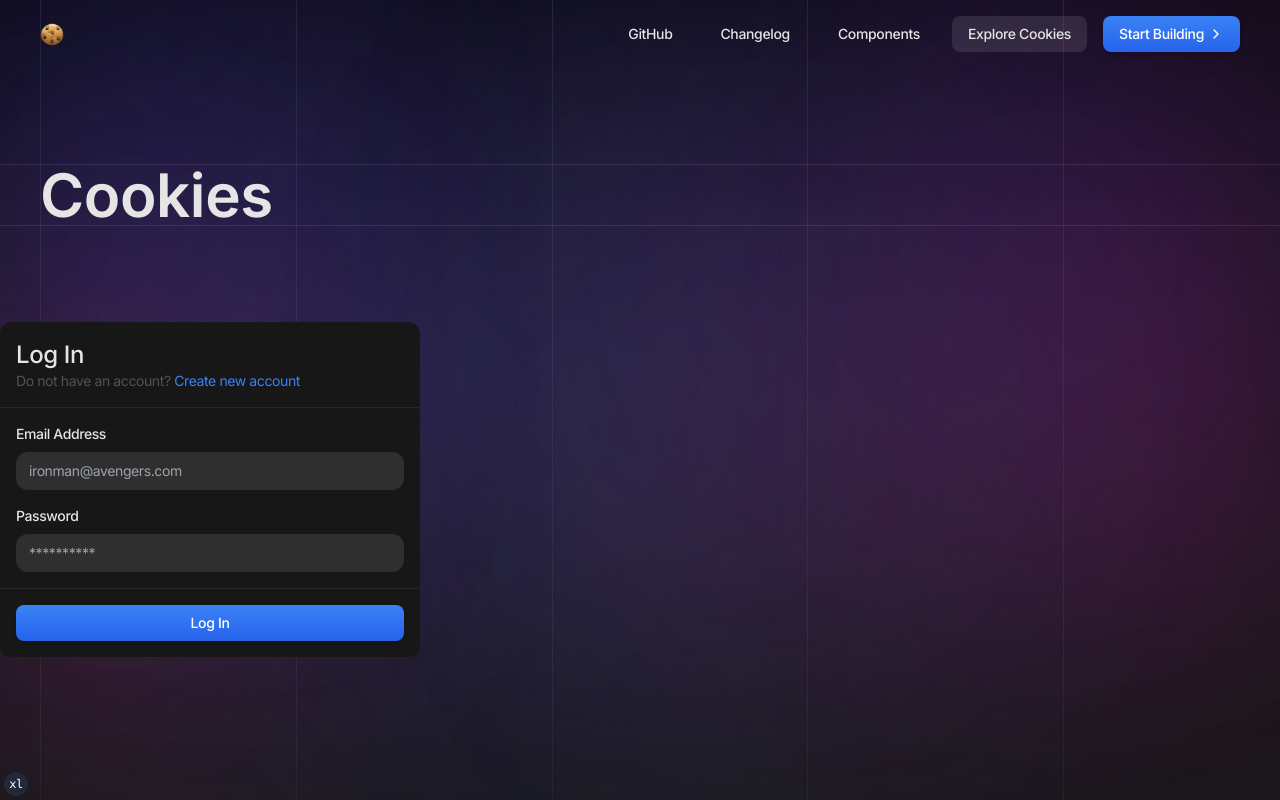
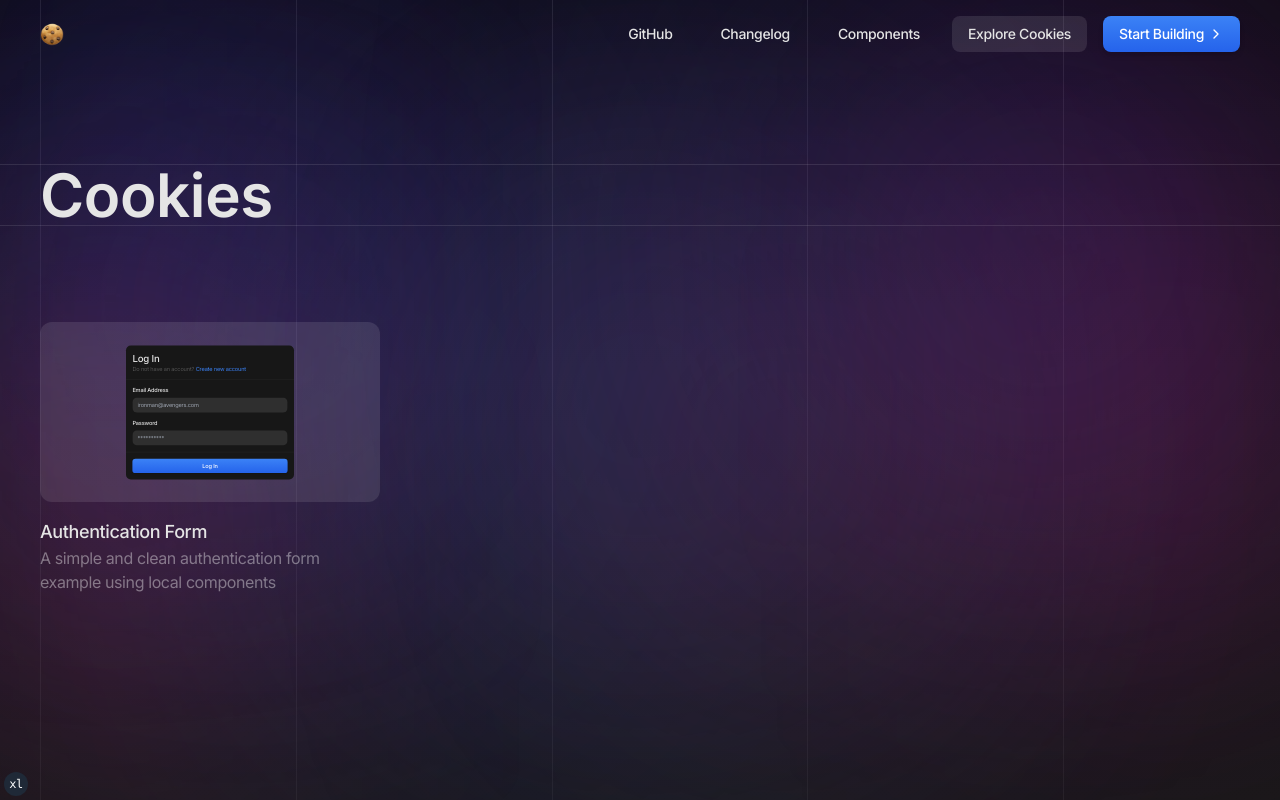
Before and after one commit to with-tw/cookies, a Next.js app: page /cookies in a window 1280 px wide. Built offline with nearby package versions, Linux system fonts and the light colour scheme; no server answers.

Commit message:
🍪 Add authentication-form to cookies

```diff
--- /dev/null
+++ b/app/cookies/(cookies-docs)/authentication-form/page.mdx
@@ -0,0 +1,3 @@
+import { AuthenticationFormExample } from '@/app/cookies/common/examples/authentication-form-example.tsx';
+
+{/* <AuthenticationFormExample /> */}
--- /dev/null
+++ b/app/cookies/(cookies-docs)/layout.tsx
@@ -0,0 +1,16 @@
+import { ResponsiveControl } from '@/components/layouts/responsive-control';
+import { ReactNode } from 'react';
+
+export default function CookiesDocsLayout({
+  children,
+}: {
+  children: ReactNode;
+}) {
+  return (
+    <div className="cookies-docs-layout markdown-content">
+      <ResponsiveControl className="relative">
+        <div className="w-[800px] max-xl:w-full">{children}</div>
+      </ResponsiveControl>
+    </div>
+  );
+}
--- /dev/null
+++ b/app/cookies/common/cookies-list.tsx
@@ -0,0 +1,23 @@
+import { ReactNode } from 'react';
+import { AuthenticationFormExample } from './examples/authentication-form-example';
+
+export type CookiesListItemType = {
+  name: string;
+  description: string;
+  path: string;
+  render: ReactNode;
+};
+
+export const CookiesList: CookiesListItemType[] = [
+  {
+    name: 'Authentication Form',
+    description:
+      'A simple and clean authentication form example using local components',
+    path: '/cookies/authentication-form',
+    render: (
+      <div className="scale-[40%]">
+        <AuthenticationFormExample />
+      </div>
+    ),
+  },
+];
--- /dev/null
+++ b/app/cookies/common/examples/authentication-form-example.tsx
@@ -0,0 +1,3 @@
+import AuthenticationForm from '@/components/cookies/authentication-form';
+
+export const AuthenticationFormExample = () => <AuthenticationForm />;
--- a/app/cookies/page.tsx
+++ b/app/cookies/page.tsx
@@ -1,6 +1,7 @@
-import AuthenticationForm from '@/components/cookies/authentication-form';
 import { PageHeader } from '@/components/layouts/page-header';
 import { ResponsiveControl } from '@/components/layouts/responsive-control';
+import { ComponentBlock } from '@/components/website/component-block';
+import { CookiesList, CookiesListItemType } from './common/cookies-list';
 
 export default function CookiesPage() {
   return (
@@ -11,7 +12,17 @@ export default function CookiesPage() {
         </ResponsiveControl>
       </PageHeader>
       <div className="cookies-list-container mt-12">
-        <AuthenticationForm />
+        <ResponsiveControl className="grid grid-cols-3 gap-6 gap-y-16 max-xl:grid-cols-2 max-md:grid-cols-1">
+          {CookiesList.map((component: CookiesListItemType, index: number) => {
+            return (
+              <ComponentBlock
+                key={index}
+                componentData={component}
+                animationThreshold={index}
+              />
+            );
+          })}
+        </ResponsiveControl>
       </div>
     </div>
   );
--- a/components/website/component-block.tsx
+++ b/components/website/component-block.tsx
@@ -16,7 +16,20 @@ export interface ComponentBlockProps
 }
 
 export const ComponentBlock = forwardRef<HTMLDivElement, ComponentBlockProps>(
-  ({ className, componentData, animationThreshold = 1, ...args }, ref) => {
+  (
+    {
+      className,
+      componentData: {
+        name: componentName,
+        description: componentDescription,
+        path: componentPath,
+        render: componentRender = null,
+      },
+      animationThreshold = 1,
+      ...args
+    },
+    ref,
+  ) => {
     return (
       <motion.div
         ref={ref}
@@ -30,13 +43,13 @@ export const ComponentBlock = forwardRef<HTMLDivElement, ComponentBlockProps>(
           opacity: 1,
           y: 0,
         }}>
-        <Link href={componentData.path}>
+        <Link href={componentPath}>
           <div className="h-[180px] w-full rounded-xl flex flex-row items-center justify-center bg-white/10">
-            {componentData.render}
+            {componentRender}
           </div>
-          <div className="component-details-wrapper mt-4">
-            <p className="font-medium text-lg">{componentData.name}</p>
-            <p className="text-white/40">{componentData.description}</p>
+          <div className={cn('component-details-wrapper mt-4')}>
+            <p className="font-medium text-lg">{componentName}</p>
+            <p className="text-white/40">{componentDescription}</p>
           </div>
         </Link>
       </motion.div>
--- a/package.json
+++ b/package.json
@@ -10,7 +10,7 @@
     "prettier:check": "prettier --check --ignore-path .gitignore .",
     "prettier:fix": "prettier --write --ignore-path .gitignore .",
     "package:generate:setup-code": "ts-node generators/update-setup-code.ts",
-    "package:generate:component-examples": "ts-node generators/update-component-examples.ts",
+    "package:generate:cookies-code": "ts-node generators/update-cookie-code.ts",
     "package:generate": "yarn package:generate:setup-code"
   },
   "dependencies": {
```
Also changed, not shown: generators/update-cookie-code.ts (added, +46 -0 lines), package/registry/cookies-setup-code.tsx (added, +13 -0 lines), package/registry/setup-code.tsx (+1 -1 lines).
